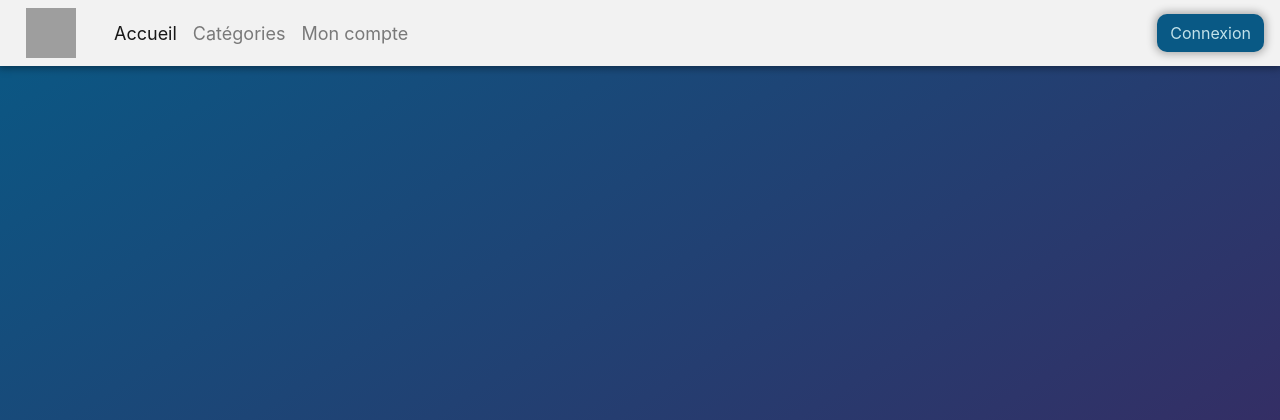
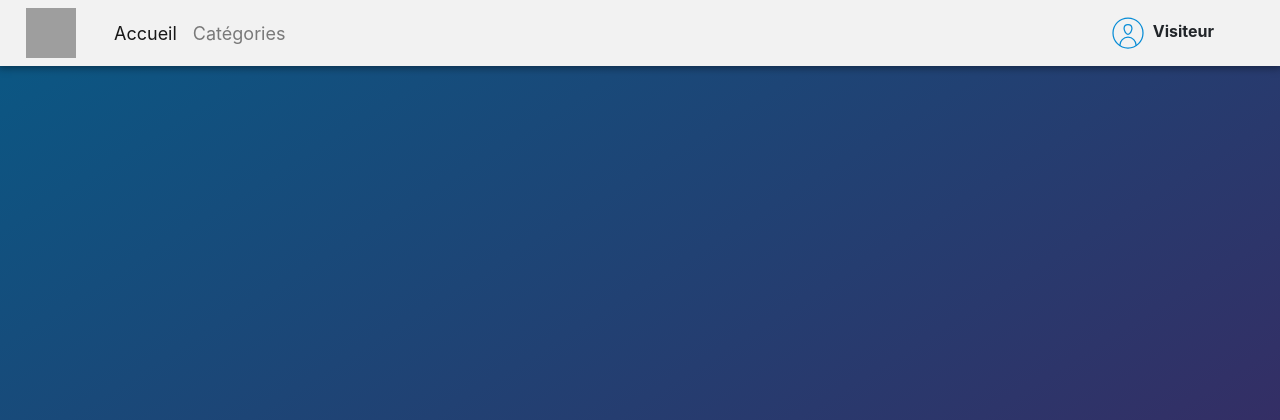
Before and after one commit to Pew0h/Yalu-blog, a PHP site: page / in a window 1280 px wide. Shown: the top 420 px of the page. Run offline with PHP 8.4, Linux system fonts and the light colour scheme; some libraries are stand-ins or nearby versions; grey boxes are pictures that could not be loaded.

Commit message:
Modification header, ajout menu selon rôle

```diff
--- a/includes/class/Role.php
+++ b/includes/class/Role.php
@@ -17,7 +17,7 @@ class Role
         ));
     }
 
-    function updateRole(int $id, string $nom)
+    public static function updateRole(int $id, string $nom)
     {
         $database = Database::getInstance();
         $request = $database->prepare('UPDATE role SET nom = :role_nom WHERE id_role = :role_id');
@@ -27,7 +27,7 @@ class Role
         ));
     }
 
-    function deleteRole(int $id)
+    public static function deleteRole(int $id)
     {
         $database = Database::getInstance();
         $request = $database->prepare('DELETE FROM role WHERE id_role = :role_id');
@@ -36,7 +36,7 @@ class Role
         ));
     }
 
-    function isRoleExist(int $nom): bool
+    public static function isRoleExist(int $nom): bool
     {
         $database = Database::getInstance();
         $request = $database->prepare('SELECT nom FROM role WHERE nom = :role_nom');
@@ -45,6 +45,20 @@ class Role
         ));
         return $request->rowCount() >= 1;
     }
+
+    public static function getUserRole(int $id): string
+    {
+        $database = Database::getInstance();
+        $request = $database->prepare('SELECT role.nom FROM role LEFT OUTER JOIN utilisateur on utilisateur.id_role = role.id_role WHERE utilisateur.id_utilisateur = :user_id');
+        $request->execute(array(
+            'user_id' => $id
+        ));
+        while($data = $request->fetch()){
+            return $data['nom'];
+        }
+    }
+
+
 }
 
 ?>
--- a/includes/class/User.php
+++ b/includes/class/User.php
@@ -46,6 +46,18 @@ class User
         }
     }
 
+    public static function getUserInformation(int $id, string $colonne) : string
+    {
+        $database = Database::getInstance();
+        $request = $database->prepare('SELECT '.$colonne.' FROM utilisateur WHERE id_utilisateur = :id');
+        $request->execute(array(
+            'id' => $id
+        ));
+        while($data = $request->fetch()){
+            return $data[$colonne];
+        }
+    }
+
     public static function isInformationExist(string $pseudo, string $email) : bool
     {
         $database = Database::getInstance();
--- a/includes/css/style.css
+++ b/includes/css/style.css
@@ -22,6 +22,37 @@
     color: white;
 }
 
+.dropdown {
+    position: relative;
+    display: inline-block;
+    margin-right: 50px;
+}
+
+.dropdown-content {
+    display: none;
+    position: absolute;
+    left: auto;
+    right: auto;
+    background-color: #f9f9f9;
+    min-width: 140px;
+    box-shadow: 0px 8px 16px 0px rgba(0,0,0,0.2);
+}
+
+.dropdown-content a {
+    color: black;
+    padding: 10px 10px;
+    text-decoration: none;
+    display: block;
+}
+
+.dropdown-content a:hover {
+    background-color: #f1f1f1;
+    text-decoration:none; color: #41215B
+}
+.dropdown:hover .dropdown-content {
+    display: block;
+}
+
 
 /* body */
 body{
@@ -29,7 +60,6 @@ body{
     background-size:cover;
 
 }
-
 
 
 /* footer */
--- a/includes/layouts/header.php
+++ b/includes/layouts/header.php
@@ -1,4 +1,6 @@
 <?php
+require_once('./includes/class/User.php');
+require_once('./includes/class/Role.php');
 session_start();
 if(isset($_GET['logout']))
 {
@@ -36,19 +38,31 @@ if(isset($_GET['logout']))
         <div class="navbar-nav">
             <a class="nav-item nav-link active" style="font-size: large" href="#">Accueil <span class="sr-only">(current)</span></a>
             <a class="nav-item nav-link" style="font-size: large" href="#">Catégories</a>
-            <a class="nav-item nav-link" style="font-size: large" href="#">Mon compte</a>
         </div>
     </div>
+    <div class="dropdown" style="float:right;">
+        <div>
+            <img style="width: 40px;margin-right: 0;" src="./includes/images/person.svg">
+            <b><?php if (isset($_SESSION['user_id']))echo $_SESSION['user_pseudo']; else echo 'Visiteur';?></b>
+        </div>
+        <div class="dropdown-content">
             <?php
                 if (isset($_SESSION['user_id']))
                 {
-        echo '<a id="logout" href="?logout" class="btn">Deconnexion</a>';
+                    echo '<a href="#" class="btn">Mon compte</a>';
+                    if (Role::getUserRole($_SESSION['user_id']) == 'Administrateur')
+                    {
+                        echo '<a href="#" class="btn">Administration</a>';
                     }
-    else
-    {
-        echo '<a id="logout" href="./login.php" class="btn">Connexion</a>';
+                    echo '<a href="?logout" class="btn">Se déconnecter</a>';
+                }
+                else{
+
+                    echo '<a href="./login.php" class="btn">Se connecter</a>';
                 }
             ?>
+        </div>
+    </div>
 
 
 </nav>
--- a/login.php
+++ b/login.php
@@ -3,10 +3,12 @@
     $_SESSION['alert'] = '';
     require_once('./includes/class/User.php');
     require_once('./includes/class/Main.php');
+    require_once('./includes/class/Role.php');
 
     if(isset($_POST['pseudo']) && isset($_POST['password']) && !empty($_POST['pseudo']) && !empty($_POST['password'])){
         if(User::isUserExist($_POST['pseudo'], $_POST['password'])){
             $_SESSION['user_id'] =  User::getUserId($_POST['pseudo'], $_POST['password']);
+            $_SESSION['user_pseudo'] = User::getUserInformation($_SESSION['user_id'], 'pseudo');
             $_SESSION['alert'] = '';
             header('Location: index.php');
             exit;
```
Also changed, not shown: includes/images/person.svg (added). Lines whose indentation alone changed are shown as unchanged.
